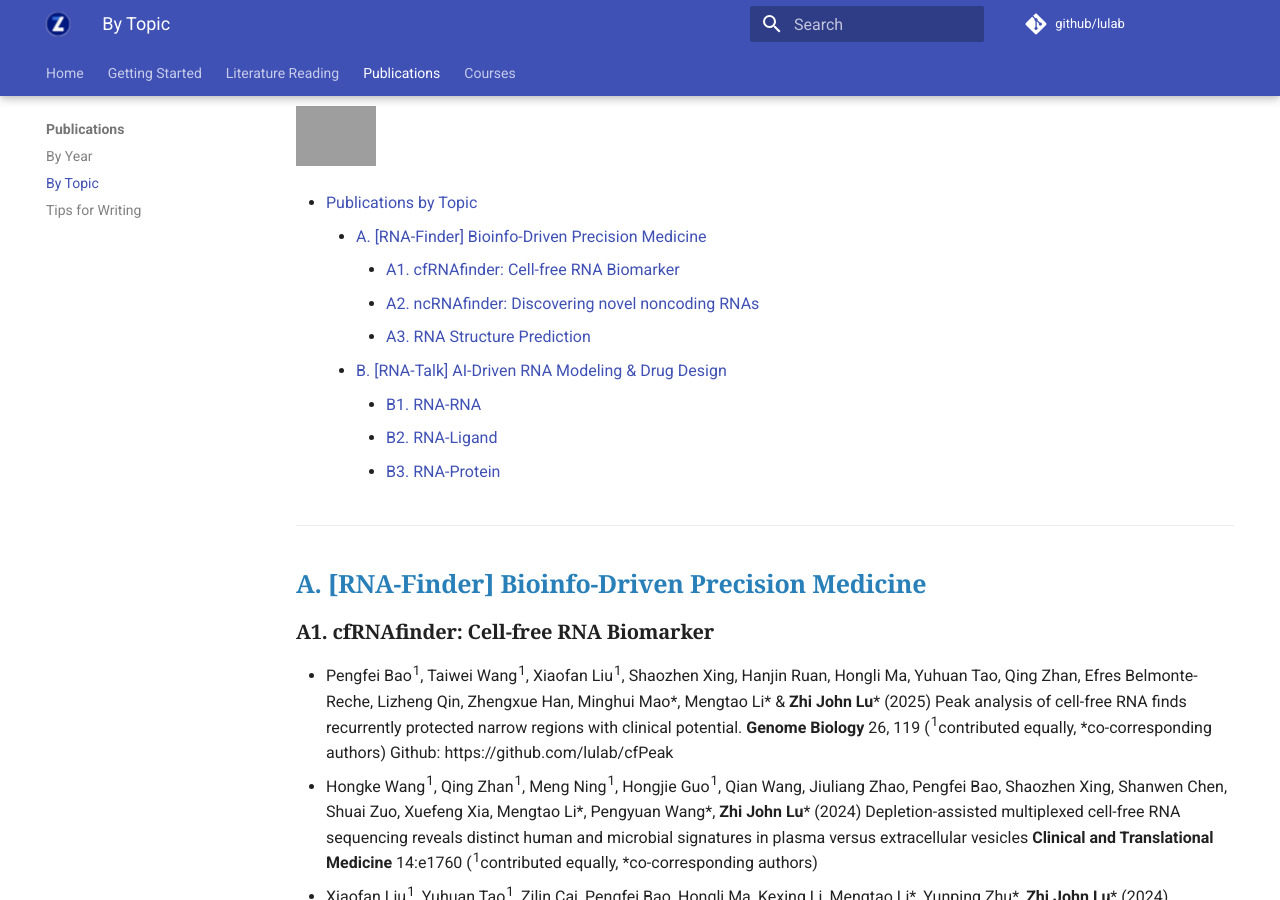
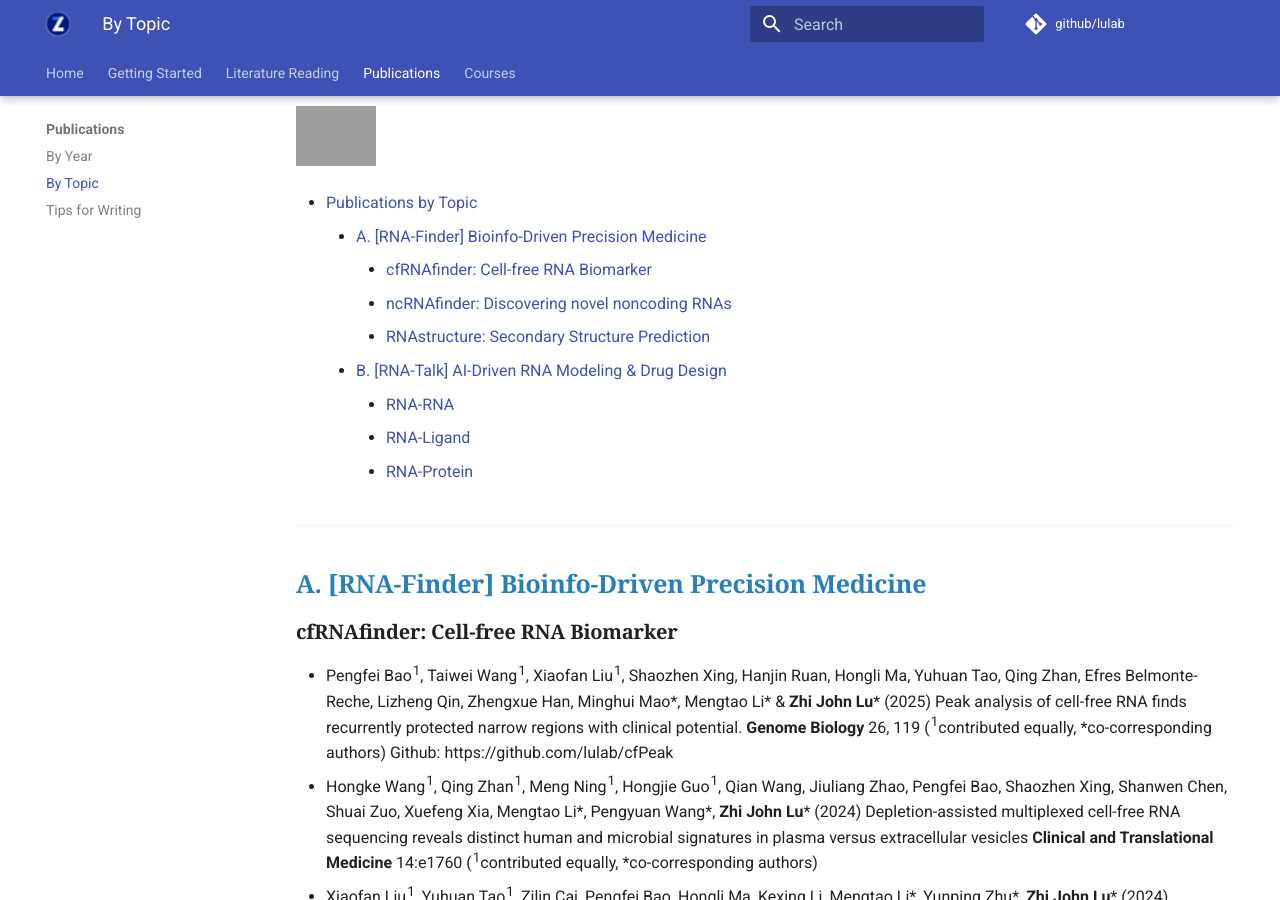
Before and after one commit to lulab/mkdocs, an MkDocs documentation site: the page built from docs/pub/pub-topics.md, in a window 1280 px wide and 900 px high, scrolled down 246 px. Built offline with MkDocs 1.6.1 and Material for MkDocs 9.7.7, drawn with Linux system fonts in a browser that asks for light colours; some of the changed text lies outside the part shown; grey boxes are pictures that could not be loaded.

Commit message:
Update pub-topics.md

```diff
--- a/docs/pub/pub-topics.md
+++ b/docs/pub/pub-topics.md
@@ -22,7 +22,7 @@ hide:
 
 ## A. [RNA-Finder] Bioinfo-Driven Precision Medicine
 
-### A1. cfRNAfinder: Cell-free RNA Biomarker
+### cfRNAfinder: Cell-free RNA Biomarker
 
 - Pengfei Bao<sup>1</sup>, Taiwei Wang<sup>1</sup>, Xiaofan Liu<sup>1</sup>, Shaozhen Xing, Hanjin Ruan, Hongli Ma, Yuhuan Tao, Qing Zhan, Efres Belmonte-Reche, Lizheng Qin, Zhengxue Han, Minghui Mao\*, Mengtao Li\* & **Zhi John Lu**\* (2025) Peak analysis of cell-free RNA finds recurrently protected narrow regions with clinical potential. **Genome Biology** 26, 119 (<sup>1</sup>contributed equally, \*co-corresponding authors)  Github: https://github.com/lulab/cfPeak
 - Hongke Wang<sup>1</sup>, Qing Zhan<sup>1</sup>, Meng Ning<sup>1</sup>, Hongjie Guo<sup>1</sup>, Qian Wang, Jiuliang Zhao, Pengfei Bao, Shaozhen Xing, Shanwen Chen, Shuai Zuo, Xuefeng Xia, Mengtao Li\*, Pengyuan Wang\*, **Zhi John Lu**\* (2024) Depletion-assisted multiplexed cell-free RNA sequencing reveals distinct human and microbial signatures in plasma versus extracellular vesicles **Clinical and Translational Medicine** 14:e1760 (<sup>1</sup>contributed equally, \*co-corresponding authors)
@@ -37,7 +37,7 @@ hide:
 - Chang Tan<sup>1</sup>, Jingyi Cao<sup>1</sup>, Lu Chen<sup>1</sup>, Xiaochen Xi, Siqi Wang, Yumin Zhu, Liuqing Yang, Longteng Ma, Dong Wang, Jianhua Yin\*, Ti Zhang\* and **Zhi John Lu\*** (2019) Noncoding RNAs serve as diagnosis and prognosis biomarkers for hepatocellular carcinoma. **Clinical Chemistry** 65(7):905-915  (<sup>1</sup>contributed equally, \*co-corresponding authors) (IF: 8.3) (Patent Protected)
 - Yang Yang<sup>1</sup>, Lei Chen<sup>1</sup>, Jin Gu<sup>1</sup>, Hanshuo Zhang<sup>1</sup>, …, Hongyang Wang\*, Michael Q. Zhang\* and **Zhi John Lu\*** (2017) Recurrently deregulated lncRNAs in hepatocellular carcinoma.**Nature Communications** 8, 14421 (<sup>1</sup>contributed equally, \*co-corresponding authors) (IF: 17.69)
 
-### A2. ncRNAfinder: Discovering novel noncoding RNAs
+### ncRNAfinder: Discovering novel noncoding RNAs
 
 - Yu-Xiang Chen1, Zhi-yu Xu1, Xueliang Ge, Suparna Sanyal, **Zhi John Lu\*** and Babak Javid* (2020) Selective translation by alternative bacterial ribosomes. **PNAS** 117(32):19487-19496 (1contributed equally, *co-corresponding authors) (IF: 12.78)
 - \[**Algorithm V3**\] Zhiyu Xu1, Long Hu1, Binbin Shi, SiSi Geng, Longchen Xu, Dong Wang* & **Zhi John Lu\*** (2018) Ribosome elongating footprints denoised by wavelet transform comprehensively characterize dynamic cellular translation events. **Nucleic Acids Research** 46 (18), e109-e109 (IF: 19.16) Github: https://github.com/lulab/Ribowave
@@ -51,7 +51,7 @@ hide:
 
 
 
-### A3. RNA Structure Prediction
+### RNAstructure: Secondary Structure Prediction
 
 - **[Server]** Yang Wu<sup>1</sup>, Rihao Qu<sup>1</sup>, Yiming Huang<sup>1</sup>, Binbin Shi, Mengrong Liu, Yang Li and **Zhi John Lu\*** (2016) RNAex: an RNA secondary structure prediction server enhanced by high-throughput structure probing data. **Nucleic Acids Research** 44 (W1): W294-W301 (<sup>1</sup>contributed equally) (IF: 19.16)
 - **[Algorithm]** Yang Wu<sup>1</sup>, Binbin Shi<sup>1</sup>, Xinqiang Ding, Tong Liu, Xihao Hu, Kevin Y. Yip, Zheng Rong Yang, David H. Mathews and **Zhi John Lu\*** (2015) Improved prediction of RNA secondary structure by integrating the free energy model with restraints derived from experimental probing data. **Nucleic Acids Research** 43(15): 7247-59. (<sup>1</sup>contributed equally) (IF: 19.16) Github: https://github.com/lulab/RME
@@ -61,7 +61,7 @@ hide:
 
 ## B. [RNA-Talk] AI-Driven RNA Modeling & Drug Design
 
-### B1. RNA-RNA
+### RNA-RNA
 
 #### RNA-siRNA
 
@@ -72,14 +72,14 @@ hide:
 - **[Biophysical Model]** **Lu ZJ** and Mathews DH (2008) Fundamental differences in the equilibrium considerations for siRNA and antisense oligodeoxynucleotide design. **Nucleic Acids Research** 36:3738-3745. (IF: 19.16)
 
 
-### B2. RNA-Ligand
+### RNA-Ligand
 
 - Hongli Ma, Letian Gao, Yunfan Jin, Jianwei Ma, Yilan Bai, Xiaofan Liu, Pengfei Bao, Ke Liu, Zhenjiang Zech Xu\* and **Zhi John Lu**\*. (2025) RNA–ligand interaction scoring via data perturbation and augmentation modeling. **Nature Computational Science** 10.1038/s43588-025-00820-x (\*co-corresponding authors)
 - Kequan Lin<sup>1</sup>, Lu Li<sup>1</sup>, Yifei Dai, Huili Wang, Shuaishuai Teng, Xilinqiqige Bao, **Zhi John Lu**\* and Dong Wang\* (2019) A comprehensive evaluation of connectivity methods for L1000 data. **Briefings in Bioinformatics** bbz129 (<sup>1</sup>contributed equally) (IF: 11.62)
 - Tan X, Hu L<sup>2</sup>, Luquette LJ, Gao G, Liu YF2, Qu HJ, Xi RB, **Lu ZJ**<sup>2</sup>, Park PJ & Elledge SJ. (2012) Systematic Identification of Synergistic Drug Pairs Targeting HIV. **Nature Biotech.** 30:1125-1130 (<sup>2</sup>Lu Lab, School of Life Sciences, Tsinghua University) (IF: 54.36)
 
 
-### B3. RNA-Protein
+### RNA-Protein
 
 - **[Database V3]** Weihao Zhao<sup>1</sup>, Shang Zhang<sup>1</sup>, …, Yucheng T Yang*, **Zhi John Lu\*** (2022) POSTAR3: an updated platform for exploring post-transcriptional regulation coordinated by RNA-binding proteins. **Nucleic Acids Research** 50(D1):D287-D294 (IF: 19.16) Website: http://POSTAR3.ncRNAlab.org
 - Rui Xiao<sup>1</sup>, Jia-Yu Chen<sup>1</sup>, Zhengyu Liang<sup>1</sup>, Daji Luo, Geng Chen, **Zhi John Lu**, …, Michael Q. Zhang, Yu Zhou and Xiang-Dong Fu (2019) Pervasive Chromatin-RNA Binding Protein Interactions Enable RNA-Based Regulation of Transcription. **Cell** 178, 107–121
```
